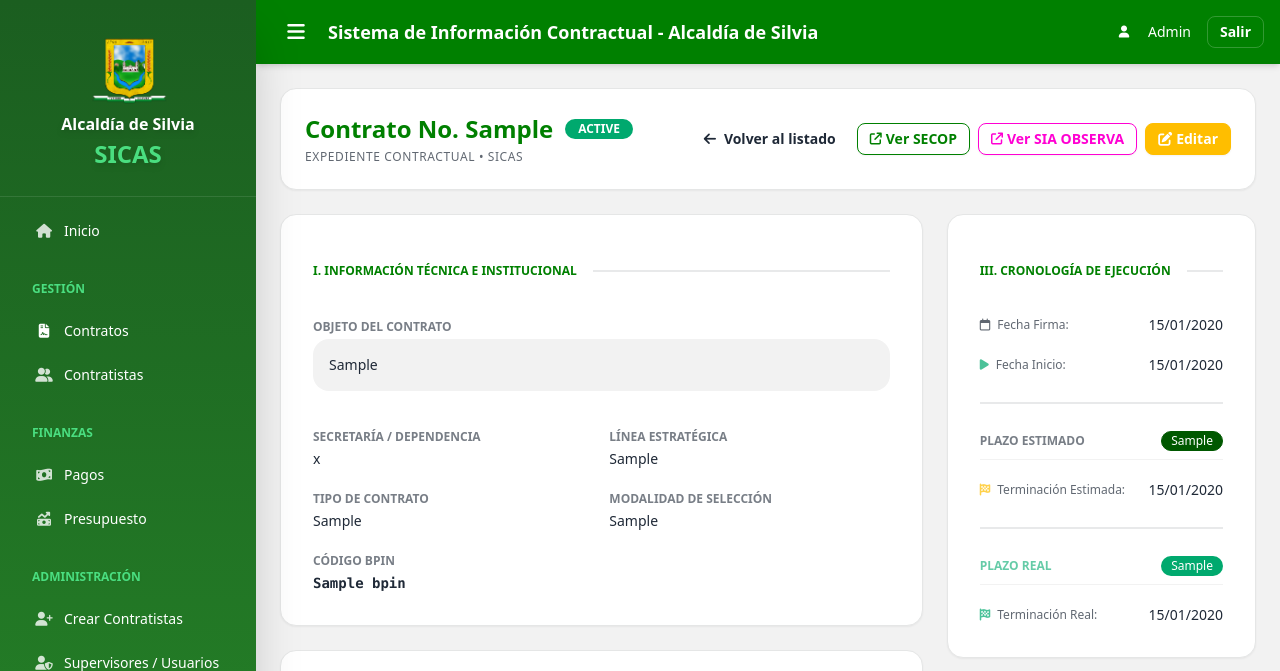
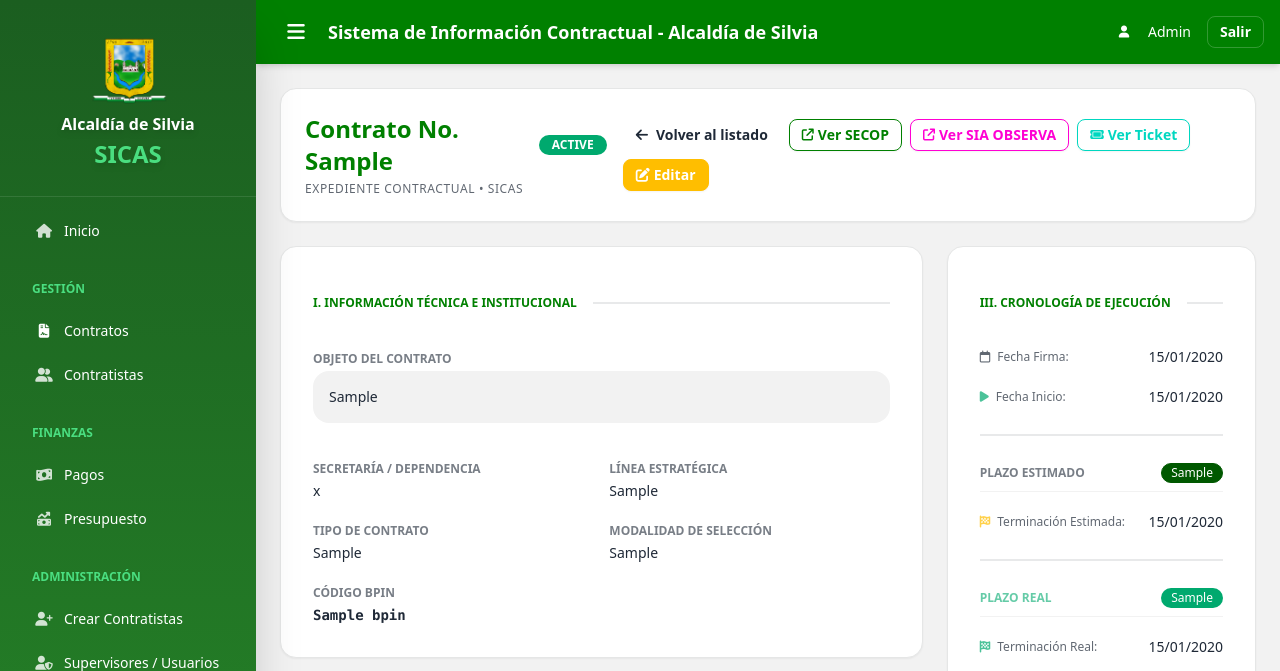
Before and after one commit to rolandoburbano-create/SICAS, a PHP site: the page made by views/contratos/show.php in a window 1280 px wide. Shown: the top 671 px of the page. Run offline with PHP 8.4, Linux system fonts and the light colour scheme; a user stored in the database is signed in; the template is opened without the code that fills it: most values are stand-ins (such as "Sample title", 1, 10 or a date in 2020); some libraries are stand-ins or nearby versions.

Commit message:
fix: ticket abre en nueva pestana al crear contrato, tipografia Calibri, impresion en una sola pagina
- store() redirects to show&ticket=1 instead of ticket directly
- show.php auto-abre ticket en nueva pestana via window.open cuando ticket=1
- show.php: boton 'Ver Ticket' con target=_blank para Admin y Radicacion
- header_ticket.php: font-family cambiada a Calibri
- @page size aumentado de 76mm 80mm a 76mm 142mm para que quepa en una hoja
- padding reducido de 14px 16px a 10px 12px
- margen por defecto cambiado a 2mm (Estrecho)
- Eliminada opcion de margen Amplio (innecesaria)

```diff
--- a/controllers/ContratoController.php
+++ b/controllers/ContratoController.php
@@ -116,7 +116,7 @@ class ContratoController {
             try {
                 $nuevoId = $contratoModel->crear($datos);
                 if ($nuevoId) {
-                    header("Location: index.php?controller=contrato&action=ticket&id=" . $nuevoId);
+                    header("Location: index.php?controller=contrato&action=show&id=" . $nuevoId . "&ticket=1");
                     exit();
                 }
             } catch (Exception $e) {
--- a/views/contratos/show.php
+++ b/views/contratos/show.php
@@ -32,6 +32,11 @@
                 </button>
             <?php endif; ?>
 
+            <?php if(AuthHelper::esAdmin() || AuthHelper::esRadicacion()): ?>
+                <a href="index.php?controller=contrato&action=ticket&id=<?= $contrato['id_contrato'] ?>" target="_blank" class="btn btn-outline btn-accent btn-sm flex-1 md:flex-none shadow-sm bg-white gap-1">
+                    <i class="fa-solid fa-ticket text-xs"></i> Ver Ticket
+                </a>
+            <?php endif; ?>
             <?php if(AuthHelper::esAdmin()): ?>
                 <a href="index.php?controller=contrato&action=edit&id=<?= $contrato['id_contrato'] ?>" class="btn btn-warning btn-sm text-white flex-1 md:flex-none shadow-sm gap-1">
                     <i class="fa-solid fa-pen-to-square"></i> Editar
@@ -308,4 +313,8 @@ document.querySelectorAll('form[action*="pago"]').forEach(function(form) {
         });
     });
 });
+
+<?php if(isset($_GET['ticket']) && $_GET['ticket'] == '1'): ?>
+window.open('index.php?controller=contrato&action=ticket&id=<?= $contrato['id_contrato'] ?>', '_blank');
+<?php endif; ?>
 </script>
--- a/views/contratos/ticket.php
+++ b/views/contratos/ticket.php
@@ -69,7 +69,6 @@
     <span><i class="fa-solid fa-arrows-up-down-left-right"></i> Márgenes:</span>
     <button class="active" data-margin="2mm" onclick="cambiarMargen(this, '2mm')">Estrecho</button>
     <button data-margin="4mm" onclick="cambiarMargen(this, '4mm')">Normal</button>
-    <button data-margin="7mm" onclick="cambiarMargen(this, '7mm')">Amplio</button>
 </div>
 
 <div class="actions">
```
Also changed, not shown: views/layout/header_ticket.php (+5 -5 lines).
